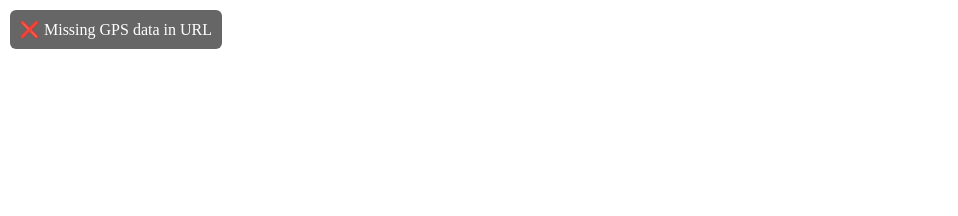
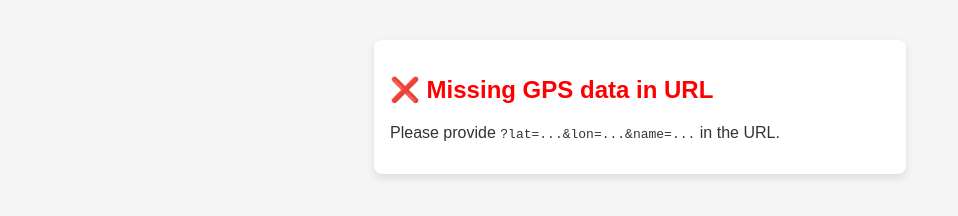
Before and after one commit to Parthlande/AR, a plain HTML site: page index.html in a window 1280 px wide. Shown: the whole page, without its empty margins (0-958 px from the left). Drawn offline with Linux system fonts and the light colour scheme.

Commit message:
Update index.html

```diff
--- a/index.html
+++ b/index.html
@@ -1,67 +1,54 @@
 <!DOCTYPE html>
-<html>
+<html lang="en">
 <head>
+  <meta charset="UTF-8" />
   <title>AR Tourist View</title>
-    <script src="https://aframe.io/releases/1.2.0/aframe.min.js"></script>
-    <script src="https://cdn.jsdelivr.net/npm/ar.js@3.3.2/aframe/build/aframe-ar.min.js"></script>
   <style>
-      body, html {
-        margin: 0;
-        padding: 0;
-        overflow: hidden;
+    body {
+      font-family: sans-serif;
+      padding: 2rem;
+      background-color: #f5f5f5;
+      color: #333;
     }
-      #loading {
-        position: absolute;
-        top: 10px;
-        left: 10px;
-        background: rgba(0, 0, 0, 0.6);
-        color: white;
-        padding: 10px;
-        font-size: 16px;
-        z-index: 999;
-        border-radius: 6px;
+    .card {
+      background: #fff;
+      padding: 1rem;
+      border-radius: 8px;
+      box-shadow: 0 4px 8px rgba(0,0,0,0.1);
+      max-width: 500px;
+      margin: auto;
     }
   </style>
 </head>
 <body>
-    <div id="loading">📍 Loading AR Location...</div>
-
-    <a-scene
-      embedded
-      arjs="sourceType: webcam; gpsMinAccuracy: 100; debugUIEnabled: false"
-      vr-mode-ui="enabled: false"
-    >
-      <a-camera gps-camera rotation-reader></a-camera>
-      <a-entity id="marker"></a-entity>
-    </a-scene>
+  <div class="card" id="content">
+    <h2>🔍 Loading AR Info...</h2>
+  </div>
 
   <script>
-      // Extract query parameters
-      function getQueryParam(key) {
-        const urlParams = new URLSearchParams(window.location.search);
-        return urlParams.get(key);
+    function getQueryParam(param) {
+      const params = new URLSearchParams(window.location.search);
+      return params.get(param);
     }
 
-      const lat = parseFloat(getQueryParam('lat'));
-      const lon = parseFloat(getQueryParam('lon'));
-      const name = decodeURIComponent(getQueryParam('name') || 'Unknown Place');
+    const lat = getQueryParam('lat');
+    const lon = getQueryParam('lon');
+    const name = getQueryParam('name');
 
-      if (lat && lon) {
-        const marker = document.getElementById("marker");
+    const content = document.getElementById('content');
 
-        marker.setAttribute("gps-entity-place", `latitude: ${lat}; longitude: ${lon};`);
-        marker.setAttribute("look-at", "[gps-camera]");
-
-        const text = document.createElement("a-text");
-        text.setAttribute("value", name);
-        text.setAttribute("scale", "20 20 20");
-        text.setAttribute("color", "#FF5722");
-        text.setAttribute("align", "center");
-
-        marker.appendChild(text);
-        document.getElementById("loading").style.display = "none";
+    if (lat && lon && name) {
+      content.innerHTML = `
+        <h2>📍 Location Details</h2>
+        <p><strong>Place:</strong> ${decodeURIComponent(name)}</p>
+        <p><strong>Latitude:</strong> ${lat}</p>
+        <p><strong>Longitude:</strong> ${lon}</p>
+      `;
     } else {
-        document.getElementById("loading").innerText = "❌ Missing GPS data in URL";
+      content.innerHTML = `
+        <h2 style="color: red;">❌ Missing GPS data in URL</h2>
+        <p>Please provide <code>?lat=...&lon=...&name=...</code> in the URL.</p>
+      `;
     }
   </script>
 </body>
```
Lines whose indentation alone changed are shown as unchanged.
